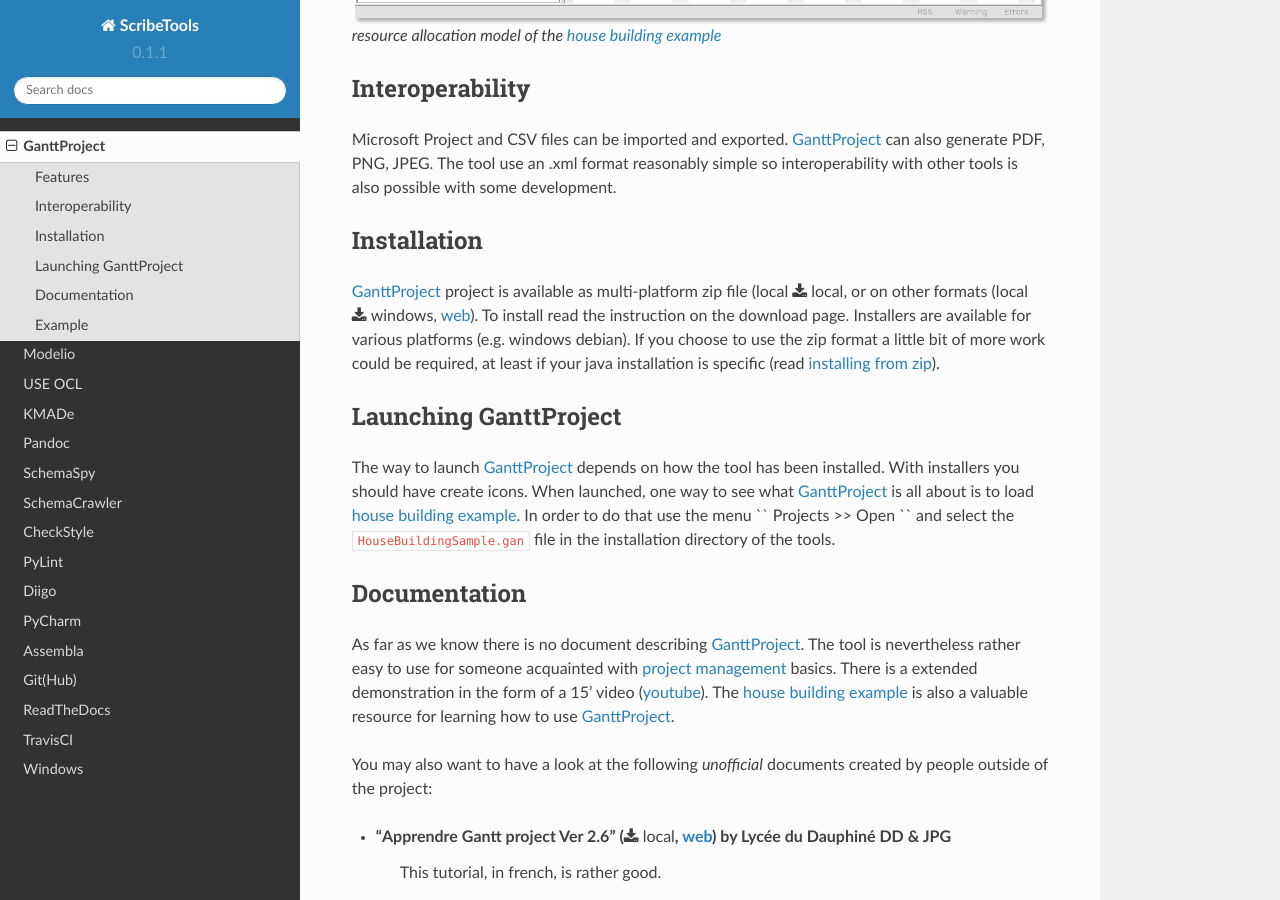
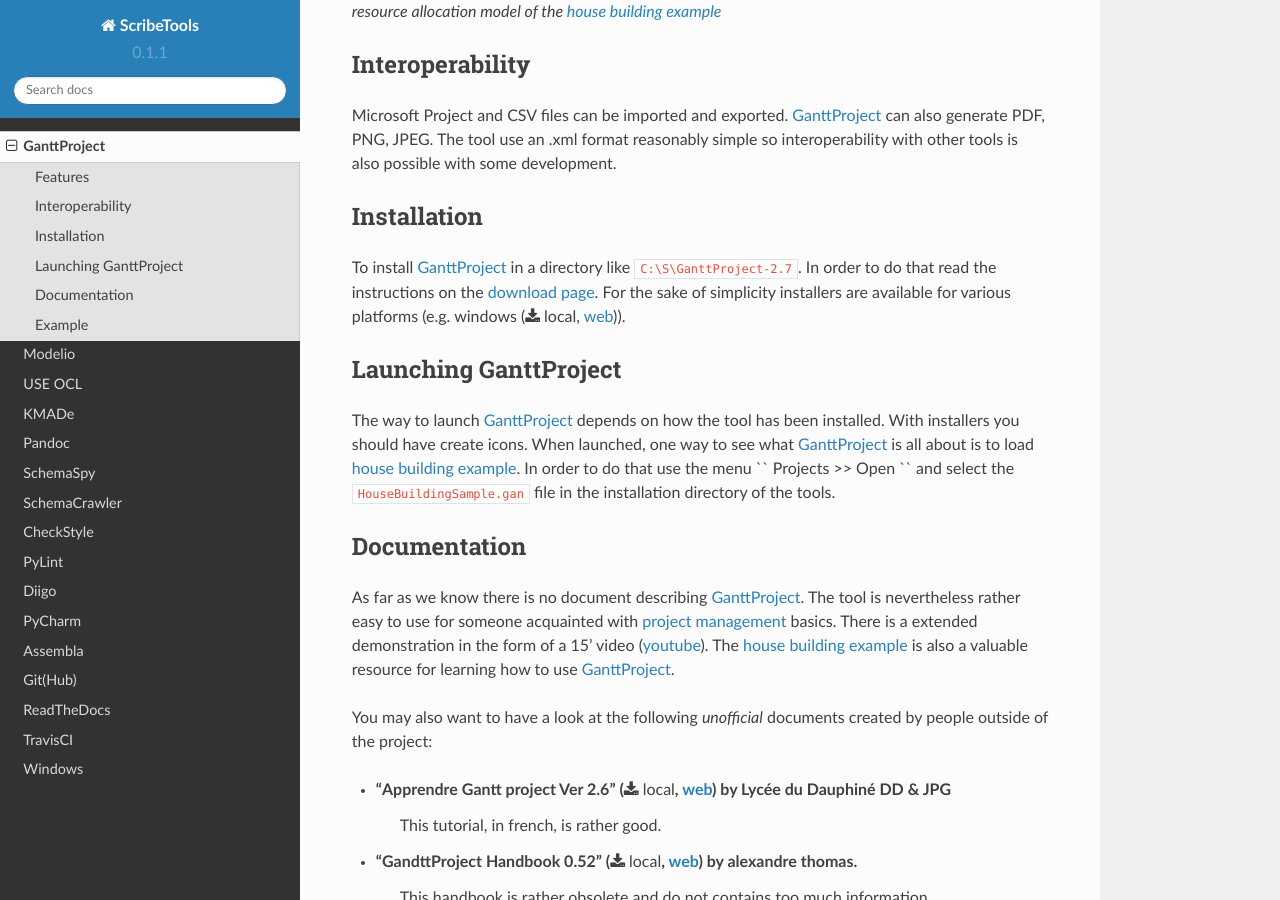
Before and after one commit to ScribesZone/ScribesTools, a Sphinx documentation site: the page built from docs/ganttproject/index.rst, in a window 1280 px wide and 900 px high, scrolled down 1969 px. Built offline with Sphinx 7.4.7 and the Read the Docs theme 2.0.0, drawn with Linux system fonts in a browser that asks for light colours; pages that are not in the unit, such as notebooks, are missing from menus; some of the changed text lies outside the part shown.

Commit message:
updated and install move to res/downloads

```diff
--- a/docs/ganttproject/index.rst
+++ b/docs/ganttproject/index.rst
@@ -1,7 +1,7 @@
 GanttProject
 ============
 
-`GanttProject`_ is a free `project management`_ tool allowing to edit `gantt models`_ but also view `pert models`_ and `resource allocation models`_. As this tools is written in java it runs on all platforms. The development project is host at https://code.google.com/p/ganttproject/
+`GanttProject`_ is a free `project management`_ tool allowing to edit `gantt models`_ but also view `pert models`_ and `resource allocation models`_. As this tools is written in java it runs on all platforms.
 
 Features
 --------
@@ -41,12 +41,10 @@
 Installation
 ------------
 
-`GanttProject`_ project is available as multi-platform zip file |gantt-zip|
-or on other formats |gantt-download|. To install read the instruction on the
-download page. Installers are available for various platforms (e.g. windows
-debian). If you choose to use the zip format a little bit of more work could
-be required, at least if your java installation is specific (read
-`installing from zip`_).
+To install `GanttProject`_ in a directory like ``C:\S\GanttProject-2.7``.
+In order to do that read the instructions on the `download page`_.
+For the sake of simplicity installers are available for various platforms
+(e.g. |WindowsInstaller|).
 
 Launching GanttProject
 ----------------------
@@ -105,12 +103,12 @@
 .. |gantt-demo| replace::
     (`youtube <https://www.youtube.com/watch?v=5rHCSa5ad34>`__)
 
-.. |gantt-download| replace::
-    (local :download:`windows<install/Win/ganttproject-2.6.6-r1715.exe>`,
-    `web <http://www.ganttproject.biz/download.php>`__)
+.. _`download page`:
+    http://www.ganttproject.biz/download.php
 
-.. |gantt-zip| replace::
-    (local :download:`local<install/ganttproject-2.6.6-r1715.zip>`,
+.. |WindowsInstaller| replace::
+    windows (:download:`local<../../res/ganttproject/downloads/Win/ganttproject-2.7-r1891.exe>`,
+    `web <http://www.ganttproject.biz/download#windows>`__)
 
 .. _`installing from zip`: https://code.google.com/p/ganttproject/wiki/InstallingFromZIPArchive
 
```
Also changed, not shown: 1 other file.
